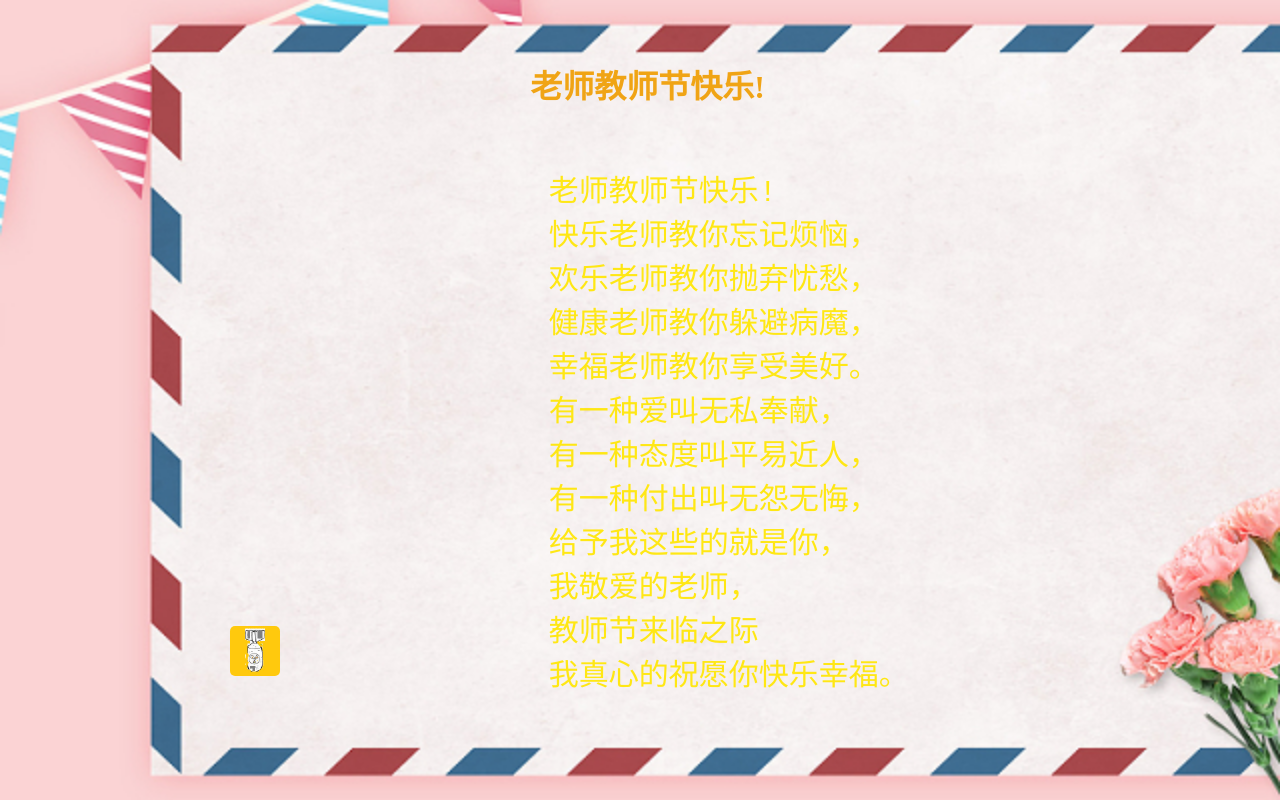
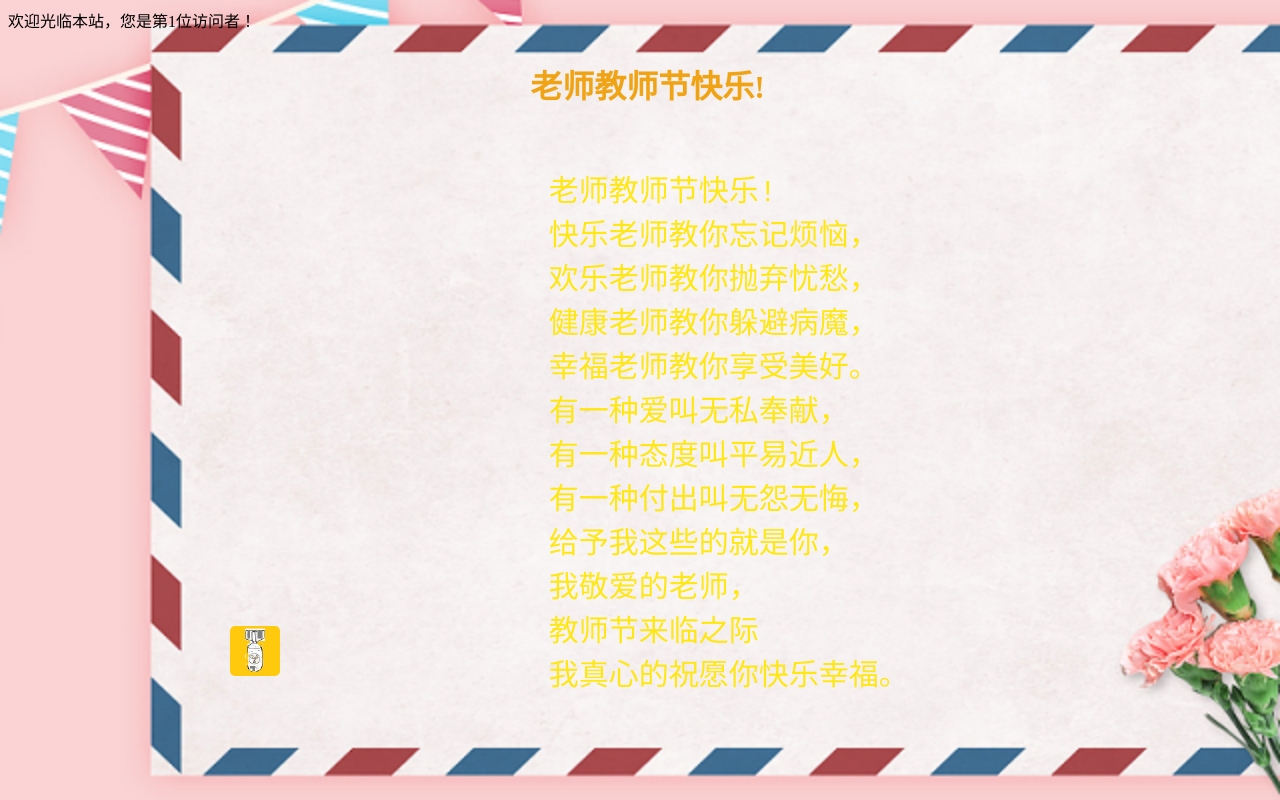
Before and after one commit to 15989116376/15989116376.github.com, a plain HTML site: page index.html in a window 1280 px wide. Drawn offline with Linux system fonts and the light colour scheme.

Commit message:
Update index.html

```diff
--- a/index.html
+++ b/index.html
@@ -87,6 +87,107 @@
         <img src="pic/ok.jpg" name="picture" width="50" height="50" border="0" align="middle" onMouseOver="this.src='pic/no.jpg'"
             onMouseOut="this.src='pic/ok.jpg'" >
     </div>
+    <SCRIPT language=JavaScript>
+
+<!--
+
+var caution = false
+
+function setCookie(name, value, expires, path, domain, secure) {
+
+var curCookie = name + "=" + escape(value) +
+
+((expires) ? "; expires=" + expires.toGMTString() : "") +
+
+((path) ? "; path=" + path : "") +
+
+((domain) ? "; domain=" + domain : "") +
+
+((secure) ? "; secure" : "")
+
+if (!caution || (name + "=" + escape(value)).length <= 4000)
+
+document.cookie = curCookie
+
+else
+
+if (confirm("Cookie exceeds 4KB and will be cut!"))
+
+document.cookie = curCookie
+
+}
+
+function getCookie(name) {
+
+var prefix = name + "="
+
+var cookieStartIndex = document.cookie.indexOf(prefix)
+
+if (cookieStartIndex == -1)
+
+return null
+
+var cookieEndIndex = document.cookie.indexOf(";", cookieStartIndex + prefix.length)
+
+if (cookieEndIndex == -1)
+
+cookieEndIndex = document.cookie.length
+
+return unescape(document.cookie.substring(cookieStartIndex + prefix.length, cookieEndIndex))
+
+}
+
+function deleteCookie(name, path, domain) {
+
+if (getCookie(name)) {
+
+document.cookie = name + "=" +
+
+((path) ? "; path=" + path : "") +
+
+((domain) ? "; domain=" + domain : "") +
+
+"; expires=Thu, 01-Jan-70 00:00:01 GMT"
+
+}
+
+}
+
+function fixDate(date) {
+
+var base = new Date(0)
+
+var skew = base.getTime()
+
+if (skew > 0)
+
+date.setTime(date.getTime() - skew)
+
+}
+
+var now = new Date()
+
+fixDate(now)
+
+now.setTime(now.getTime() + 365 * 24 * 60 * 60 * 1000)
+
+var visits = getCookie("counter")
+
+if (!visits)
+
+visits = 1
+
+else
+
+visits = parseInt(visits) + 1
+
+setCookie("counter", visits, now)
+
+document.write("欢迎光临本站，您是第" + visits + "位访问者！")
+
+// -->
+
+</SCRIPT>
 
 </body>
 
```
